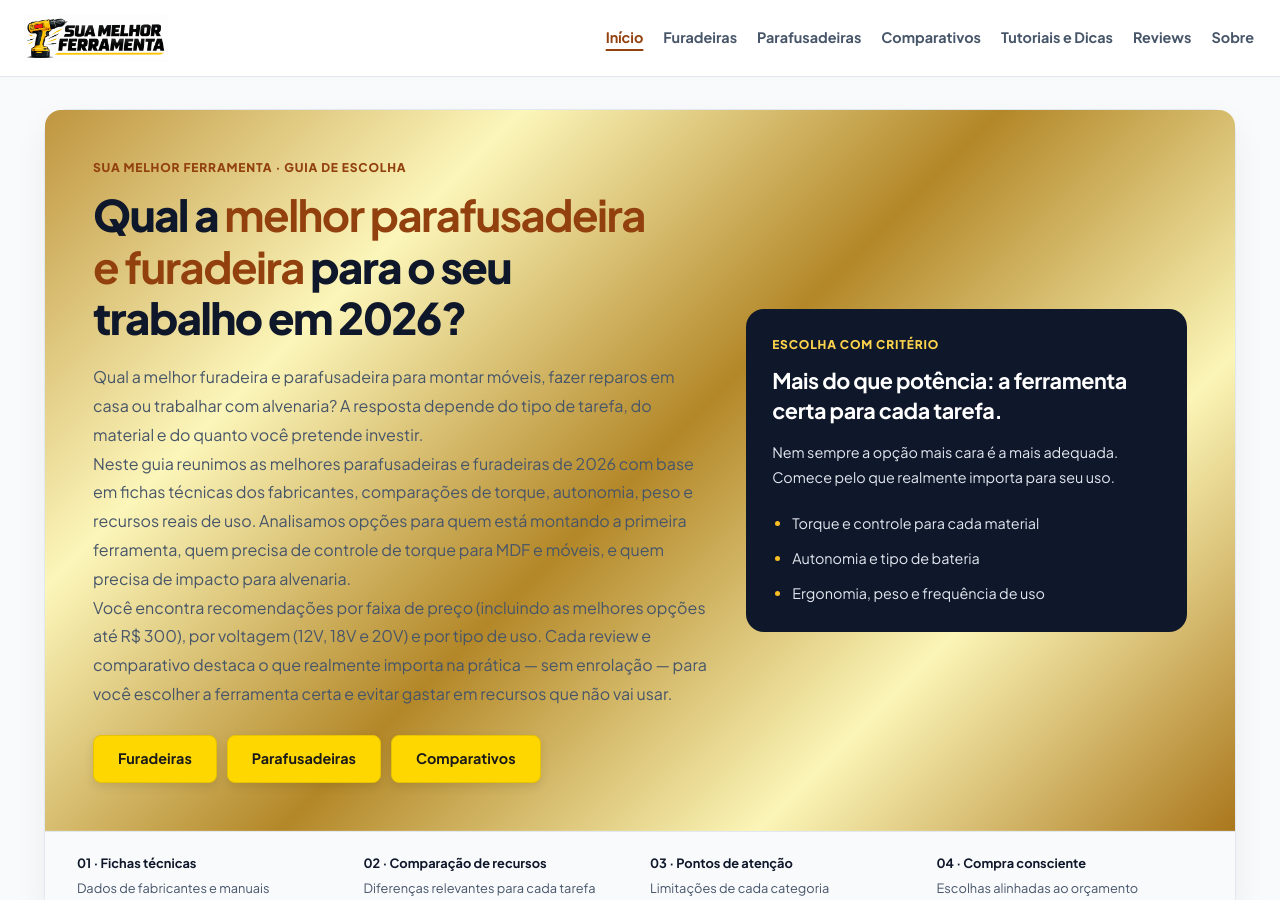
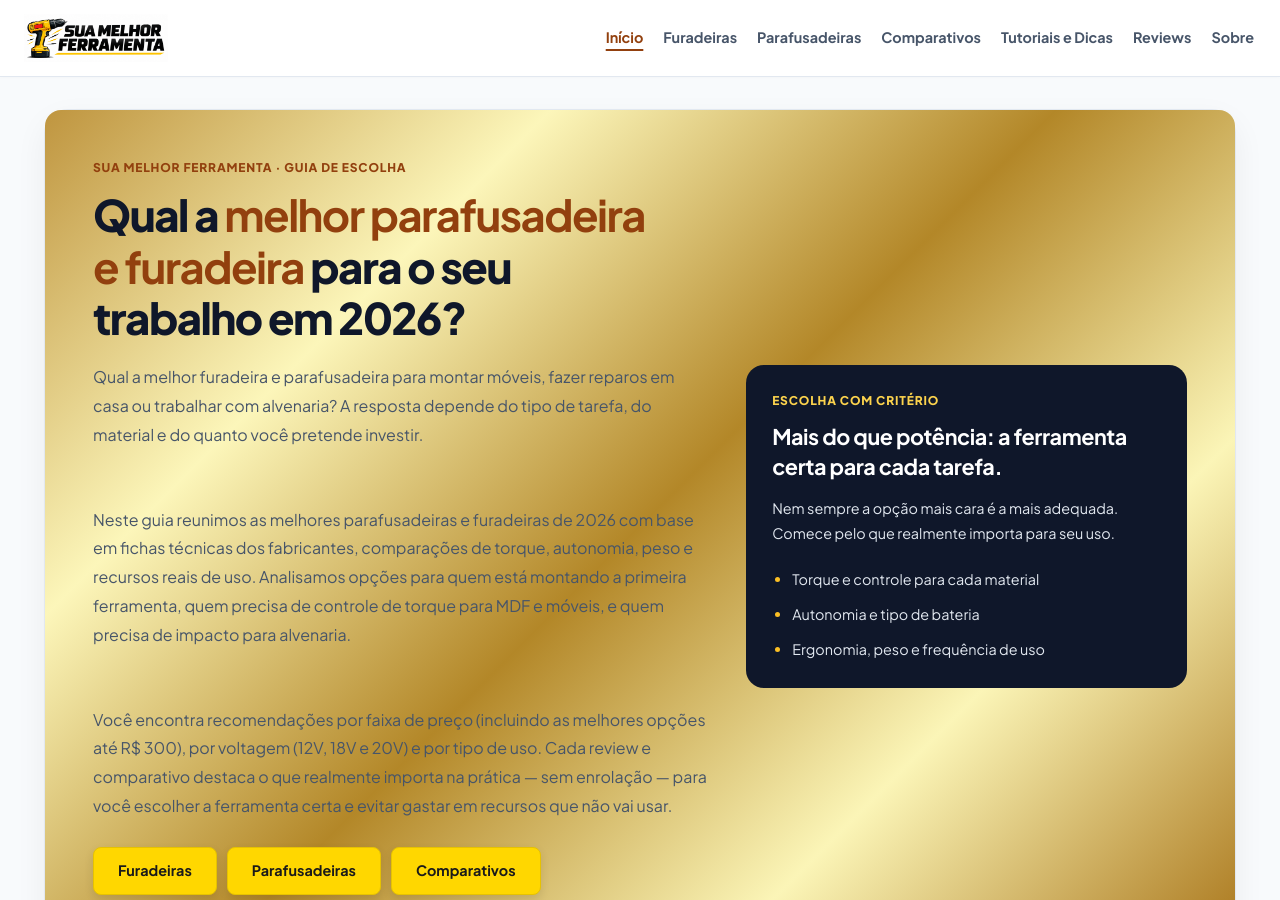
Before and after one commit to membroequipe/SiteReview, a Jekyll site: the page built from index.html, in a window 1280 px wide and 900 px high. Built offline with Jekyll 4.4.1, drawn with Linux system fonts in a browser that asks for light colours.

Commit message:
Update index.html

```diff
--- a/index.html
+++ b/index.html
@@ -24,11 +24,11 @@ description: "Descubra a melhor parafusadeira e furadeira para 2026. Comparativo
 
         <p class="pc-lead">
           Qual a melhor furadeira e parafusadeira para montar móveis, fazer reparos em casa ou trabalhar com alvenaria? A resposta depende do tipo de tarefa, do material e do quanto você pretende investir.
-        </p>
+        </p><br><br>
 
         <p class="pc-lead">
           Neste guia reunimos as melhores parafusadeiras e furadeiras de 2026 com base em fichas técnicas dos fabricantes, comparações de torque, autonomia, peso e recursos reais de uso. Analisamos opções para quem está montando a primeira ferramenta, quem precisa de controle de torque para MDF e móveis, e quem precisa de impacto para alvenaria.
-        </p>
+        </p><br><br>
 
         <p class="pc-lead">
           Você encontra recomendações por faixa de preço (incluindo as melhores opções até R$ 300), por voltagem (12V, 18V e 20V) e por tipo de uso. Cada review e comparativo destaca o que realmente importa na prática — sem enrolação — para você escolher a ferramenta certa e evitar gastar em recursos que não vai usar.
```
